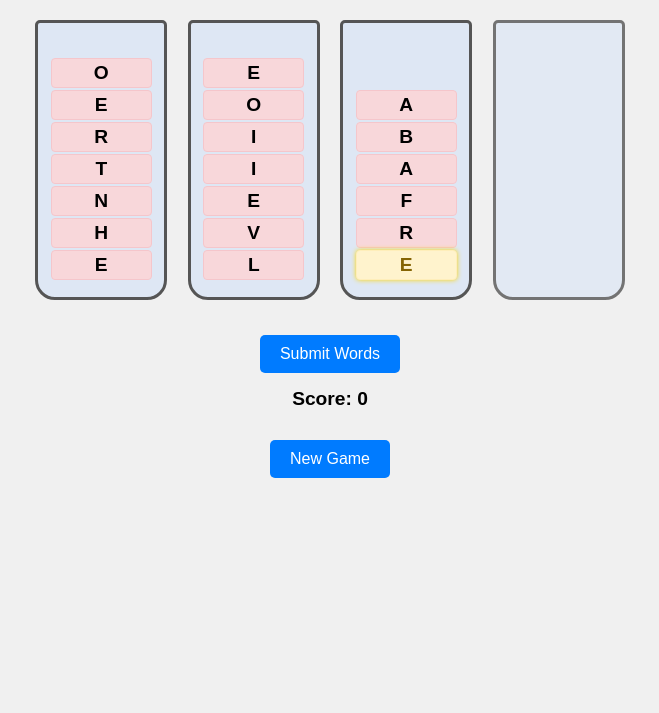
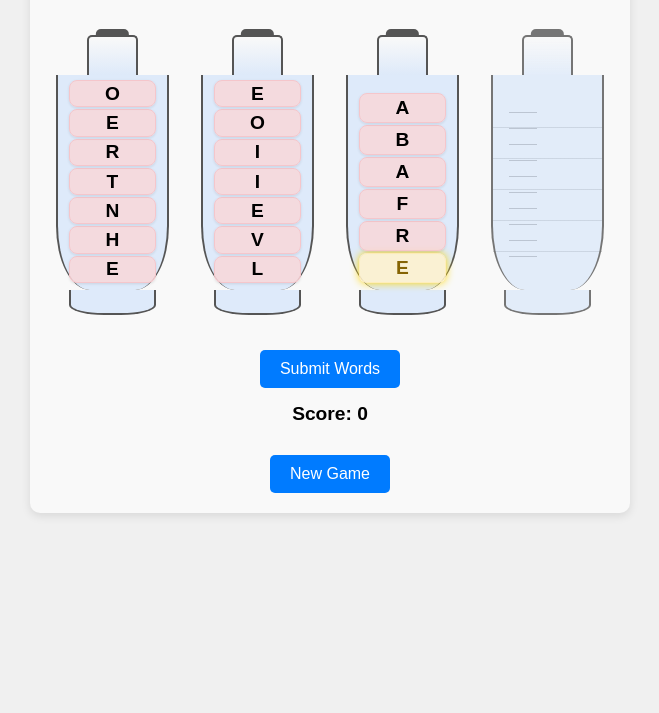
Before and after one commit to watts4/wordpour, a plain HTML site: page index.html in a window 1280 px wide. Shown: the part 87-800 px from the top of the page, without its empty margins (310-969 px from the left). Drawn offline with Linux system fonts and the light colour scheme.

Commit message:
flask update
updating flasks

```diff
--- a/css/style.css
+++ b/css/style.css
@@ -14,6 +14,10 @@ body {
     text-align: center;
     width: 95%;
     max-width: 600px; /* Max width for larger screens */
+    padding: 15px;
+    background-color: #f9f9f9;
+    border-radius: 10px;
+    box-shadow: 0 3px 10px rgba(0,0,0,0.1);
 }
 
 /* Bottles Area */
@@ -34,25 +38,32 @@ body {
     height: 280px; /* Example height */
     display: flex;
     flex-direction: column;
-    border: 3px solid #555;
-    border-radius: 5px 5px 20px 20px; /* Rounded bottom */
-    background-color: rgba(180, 210, 250, 0.3); /* Light blue tint */
-    cursor: grab; /* Indicate draggable */
+    border: none; /* Remove border, we'll create the flask shape */
     position: relative; /* For absolute positioning of letters */
     transition: transform 0.2s ease-in-out, box-shadow 0.2s ease-in-out;
-    overflow: hidden; /* Hide overflowing parts */
+    overflow: visible; /* Allow parts to overflow for flask shape */
+    cursor: grab; /* Indicate draggable */
 }
+
 .bottle.dragging {
     cursor: grabbing;
     opacity: 0.7;
-    box-shadow: 0 5px 15px rgba(0,0,0,0.3);
     transform: scale(1.05);
 }
-.bottle.drag-over {
+.bottle.dragging .bottle-neck,
+.bottle.dragging .bottle-body,
+.bottle.dragging .bottle-base {
+    box-shadow: 0 5px 15px rgba(0,0,0,0.3);
+}
+.bottle.drag-over .bottle-neck,
+.bottle.drag-over .bottle-body,
+.bottle.drag-over .bottle-base {
     border-color: #007bff; /* Highlight drop target */
     box-shadow: 0 0 10px #007bff;
 }
-.bottle.full {
+.bottle.full .bottle-neck,
+.bottle.full .bottle-body,
+.bottle.full .bottle-base {
     border-color: #dc3545; /* Indicate full */
 }
 .bottle.empty-source {
@@ -60,30 +71,104 @@ body {
     opacity: 0.8;
 }
 
+/* Bottle parts (scientific flask styling) */
+.bottle-neck {
+    height: 40px;
+    width: 40%;
+    margin: 0 auto;
+    background: linear-gradient(to bottom, transparent 0%, rgba(180, 210, 250, 0.4) 100%);
+    border-left: 2px solid #555;
+    border-right: 2px solid #555;
+    border-top: 2px solid #555;
+    border-radius: 5px 5px 0 0;
+    position: relative;
+}
+.bottle-neck::before {
+    content: '';
+    position: absolute;
+    top: -8px;
+    left: 50%;
+    transform: translateX(-50%);
+    width: 70%;
+    height: 8px;
+    background: #555;
+    border-radius: 5px 5px 0 0;
+}
+.bottle-body {
+    flex-grow: 1;
+    position: relative;
+    background: rgba(180, 210, 250, 0.4);
+    border-left: 2px solid #555;
+    border-right: 2px solid #555;
+    width: 90%;
+    margin: 0 auto;
+    border-radius: 0 0 30% 30%;
+}
+.bottle-base {
+    height: 25px;
+    width: 70%;
+    margin: 0 auto;
+    background: rgba(180, 210, 250, 0.4);
+    border: 2px solid #555;
+    border-top: none;
+    border-radius: 0 0 40% 40%;
+}
 
-/* Bottle parts (optional visual flair) */
-.bottle-neck { height: 20px; /* background: #ccc; */ }
-.bottle-body { flex-grow: 1; position: relative; } /* Takes remaining space */
-.bottle-base { height: 15px; /* background: #aaa; */ border-radius: 0 0 15px 15px; }
+/* Flask measurement lines (scientific detail) */
+.bottle-body::before {
+    content: '';
+    position: absolute;
+    top: 10%;
+    left: 0;
+    width: 100%;
+    height: 80%;
+    background: repeating-linear-gradient(
+        to bottom,
+        transparent,
+        transparent 30px,
+        rgba(85, 85, 85, 0.3) 30px,
+        rgba(85, 85, 85, 0.3) 31px
+    );
+    z-index: -1;
+}
+
+/* Small measurement marks */
+.bottle-body::after {
+    content: '';
+    position: absolute;
+    top: 10%;
+    left: 15%;
+    width: 25%;
+    height: 80%;
+    background: repeating-linear-gradient(
+        to bottom,
+        transparent,
+        transparent 15px,
+        rgba(85, 85, 85, 0.5) 15px,
+        rgba(85, 85, 85, 0.5) 16px
+    );
+    z-index: -1;
+}
 
 /* Letter Stack */
 .letter-stack {
     position: absolute;
-    bottom: 0;
+    bottom: 5px; /* Leave a small gap at the bottom */
     left: 0;
     width: 100%;
     display: flex;
     flex-direction: column-reverse; /* Stack from bottom up */
     align-items: center;
+    max-height: calc(100% - 10px); /* Leave space for flask bottom */
 }
 
 /* Letter Styling */
 .letter {
     width: 80%;
     height: 30px; /* Adjust height */
-    background-color: #f8d7da; /* Light red */
+    background-color: rgba(248, 215, 218, 0.85); /* Slightly transparent light red */
     border: 1px solid #f5c6cb;
-    border-radius: 4px;
+    border-radius: 8px;
     margin-bottom: 2px; /* Space between letters */
     display: flex;
     justify-content: center;
@@ -92,12 +177,15 @@ body {
     font-size: 1.2em;
     user-select: none; /* Prevent text selection */
     transition: transform 0.5s cubic-bezier(0.5, -0.5, 0.5, 1.5), opacity 0.5s ease; /* Pour animation */
+    box-shadow: 0 1px 3px rgba(0,0,0,0.1);
+    position: relative;
+    z-index: 1; /* Ensure letters appear above measurement lines */
 }
 .letter.golden {
-    background-color: #fff3cd; /* Yellow */
+    background-color: rgba(255, 243, 205, 0.85); /* Slightly transparent yellow */
     border-color: #ffeeba;
     color: #856404;
-    box-shadow: 0 0 5px gold;
+    box-shadow: 0 0 8px gold;
 }
 
 /* Pouring Animation */
@@ -109,7 +197,6 @@ body {
     position: absolute; /* Needed for smooth translation */
     z-index: 10;
 }
-
 
 /* Controls */
 .controls {
```
